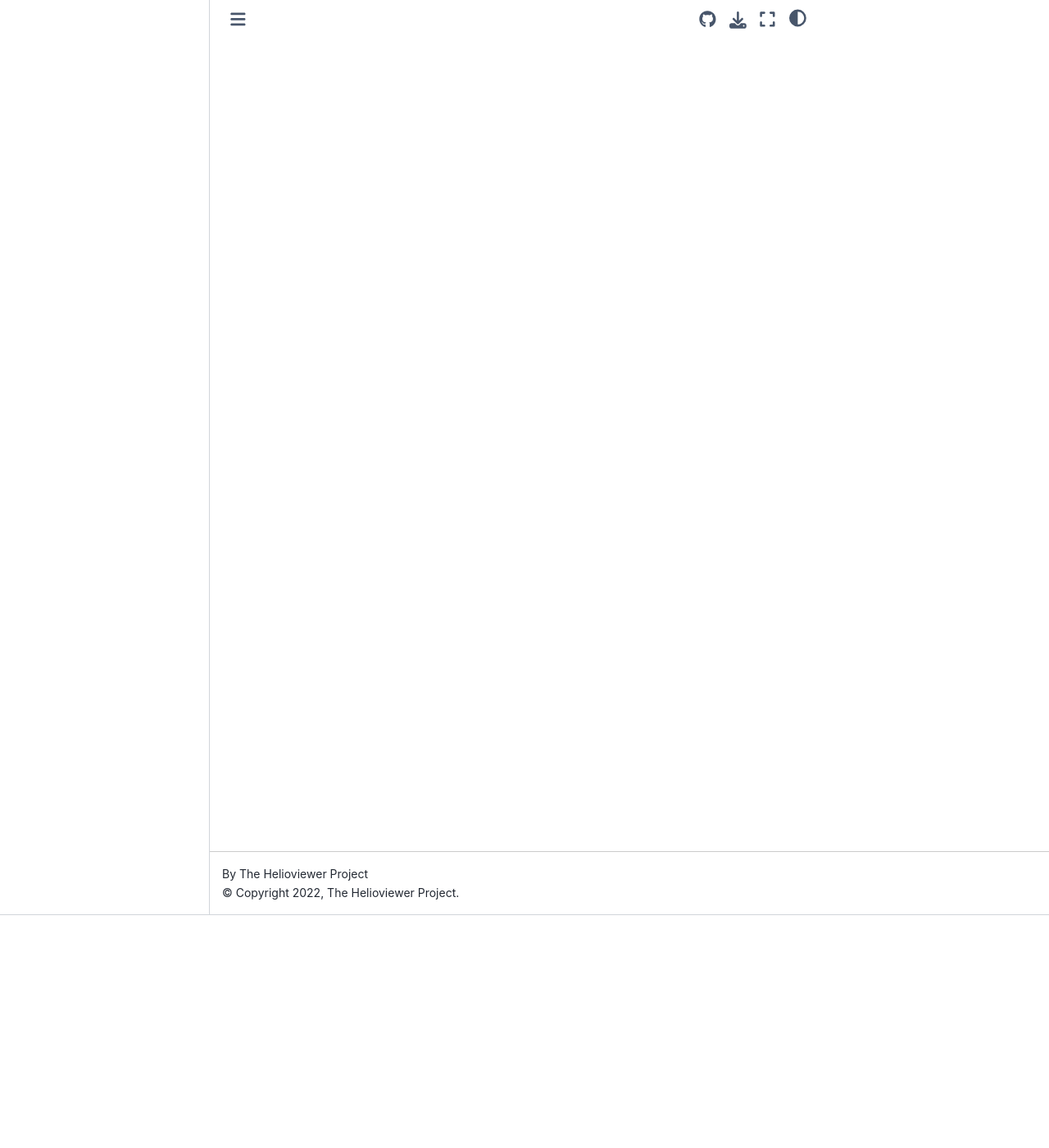
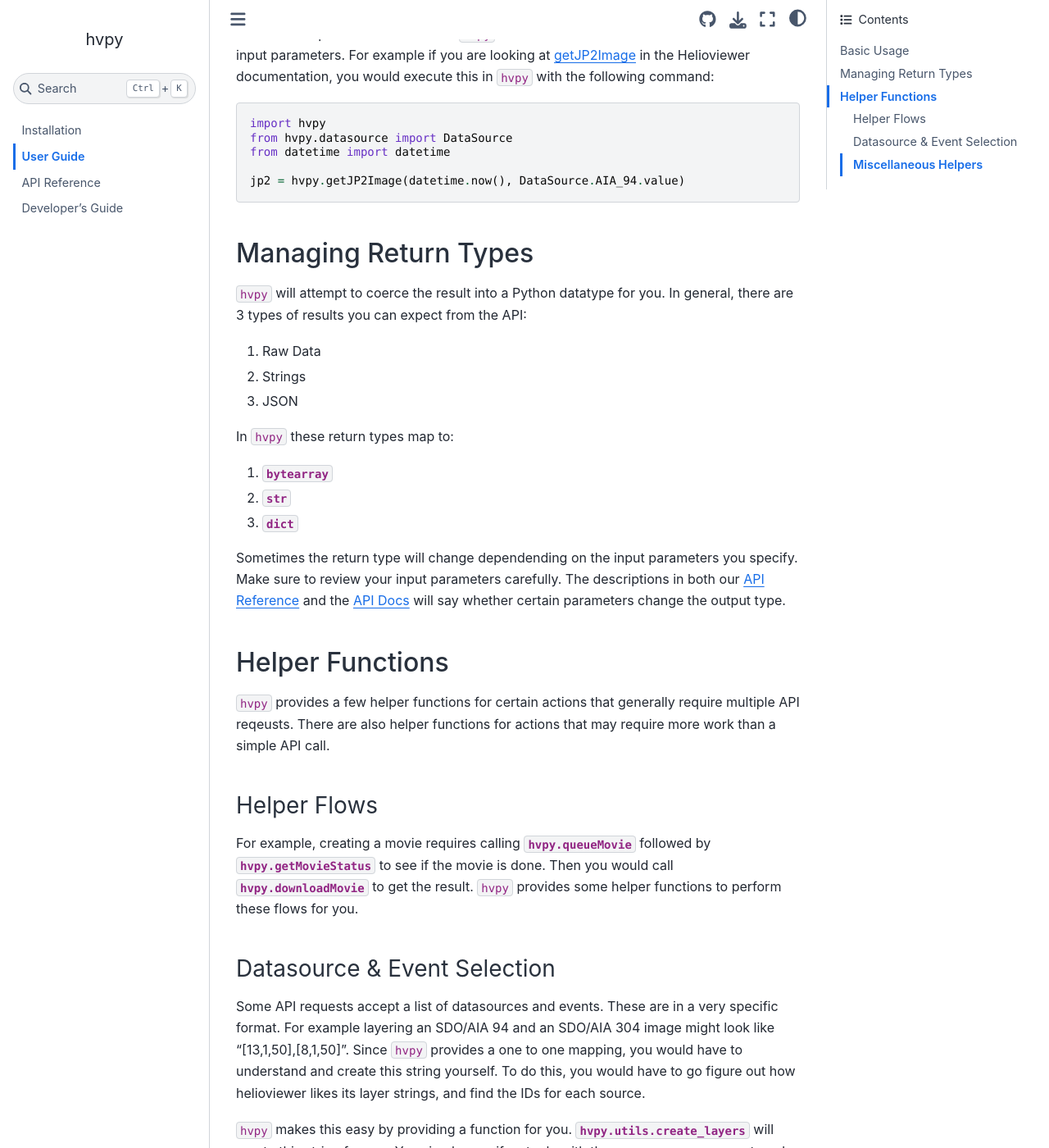
Before and after one commit to Helioviewer-Project/python-api, a Sphinx documentation site: the page built from docs/guide.rst, in a window 1280 px wide and 1400 px high, scrolled down 284 px. Shown: the whole window at 82% size. Built offline with Sphinx 7.4.7 and the Sphinx Book theme 1.1.4, drawn with Linux system fonts in a browser that asks for light colours; the version number could not be read and is left out; some of the changed text lies outside the part shown.

Commit message:
Add user guide (#68)
* Add user guide

* Update file ending for precommit

* One sentence per line

* Update links to double underscores
datasources -> datasource
AIA_* -> SDO/AIA *
Added ref to hvpy.utils.create_layers
update code block example to print layer_string
util -> utils

* Removed welcome message on user guide

* Add refs to python docs for types

* Need line break before code-block

* Update sentence in how the api relates to helioviewer

* Update docs/guide.rst

Co-authored-by: Nabil Freij <nabil.freij@gmail.com>

* Add missing closing parenthesis in the example

* Update guide for latest references

* Apply suggestions from code review

* Update docs/guide.rst

Co-authored-by: Nabil Freij <nabil.freij@gmail.com>

```diff
--- a/docs/api.rst
+++ b/docs/api.rst
@@ -1,3 +1,5 @@
+.. _api-reference:
+
 *************
 API Reference
 *************
--- a/docs/guide.rst
+++ b/docs/guide.rst
@@ -2,4 +2,76 @@
 User Guide
 **********
 
-This user guide provides a walkthrough of the major features in the ``hvpy`` package.
+This guide provides a walkthrough of the major features in the ``hvpy`` package.
+``hvpy`` is a python wrapper for the `Helioviewer API <https://api.helioviewer.org/docs/v2/>`__, which is the same API that powers `helioviewer.org <https://helioviewer.org>`__.
+
+Basic Usage
+-----------
+Each API endpoint has a function in ``hvpy`` that shares the same name and has the same input parameters.
+For example if you are looking at `getJP2Image <https://api.helioviewer.org/docs/v2/api/api_groups/jpeg2000.html#getjp2image>`__ in the Helioviewer documentation, you would execute this in ``hvpy`` with the following command:
+
+.. code-block:: Python
+
+    import hvpy
+    from hvpy.datasource import DataSource
+    from datetime import datetime
+
+    jp2 = hvpy.getJP2Image(datetime.now(), DataSource.AIA_94.value)
+
+Managing Return Types
+---------------------
+``hvpy`` will attempt to coerce the result into a Python datatype for you.
+In general, there are 3 types of results you can expect from the API:
+
+1. Raw Data
+2. Strings
+3. JSON
+
+In ``hvpy`` these return types map to:
+
+1. `bytearray`
+2. `str`
+3. `dict`
+
+Sometimes the return type will change dependending on the input parameters you specify.
+Make sure to review your input parameters carefully.
+The descriptions in both our :ref:`api-reference` and the `API Docs <https://api.helioviewer.org/docs/v2/>`__ will say whether certain parameters change the output type.
+
+Helper Functions
+----------------
+``hvpy`` provides a few helper functions for certain actions that generally require multiple API reqeusts.
+There are also helper functions for actions that may require more work than a simple API call.
+
+Helper Flows
+^^^^^^^^^^^^
+For example, creating a movie requires calling `hvpy.queueMovie` followed by `hvpy.getMovieStatus` to see if the movie is done.
+Then you would call `hvpy.downloadMovie` to get the result.
+``hvpy`` provides some helper functions to perform these flows for you.
+
+Datasource & Event Selection
+^^^^^^^^^^^^^^^^^^^^^^^^^^^^
+Some API requests accept a list of datasources and events.
+These are in a very specific format.
+For example layering an SDO/AIA 94 and an SDO/AIA 304 image might look like "[13,1,50],[8,1,50]".
+Since ``hvpy`` provides a one to one mapping, you would have to understand and create this string yourself.
+To do this, you would have to go figure out how helioviewer likes its layer strings, and find the IDs for each source.
+
+``hvpy`` makes this easy by providing a function for you.
+`hvpy.utils.create_layers` will create this string for you.
+You simply specify a tuple with the source enum you want, and the opacity it should have the end result.
+
+.. code-block:: Python
+
+    from hvpy.utils import create_layers
+    from hvpy.datasource import DataSource
+
+    layer_string = create_layers([(DataSource.AIA_304, 50), (DataSource.AIA_94, 50)])
+    print(layer_string)
+    "[13,1,50],[8,1,50]"
+
+There is a similar function for choosing events that you want to have displayed in `hvpy.utils.create_events`
+
+Miscellaneous Helpers
+^^^^^^^^^^^^^^^^^^^^^
+``hvpy`` also provides some miscellaneous helper functions.
+For example, since many API endpoints return raw data like images or videos, we've implemented a simple `hvpy.utils.save_file` to save this binary data to disk.
```
